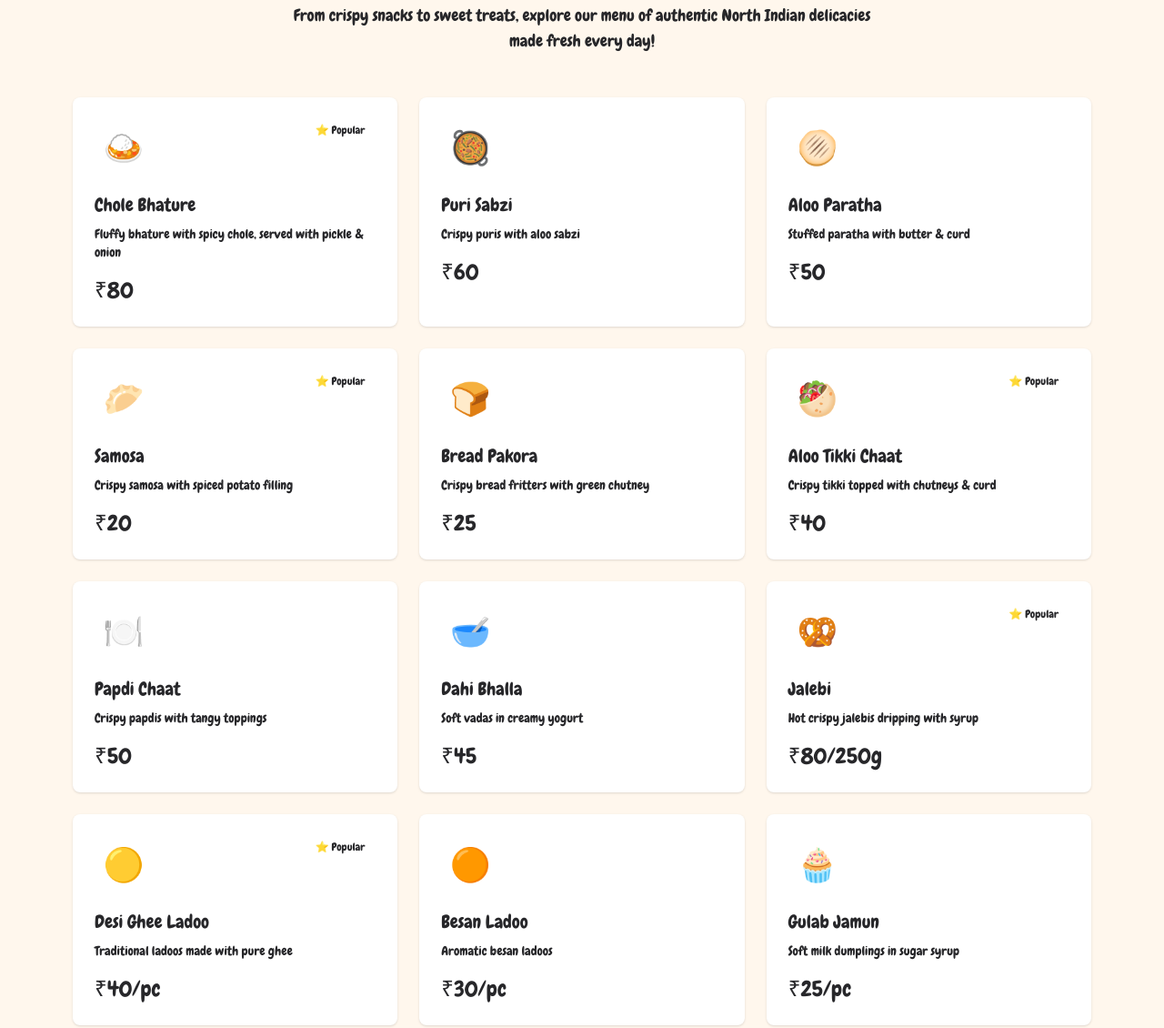
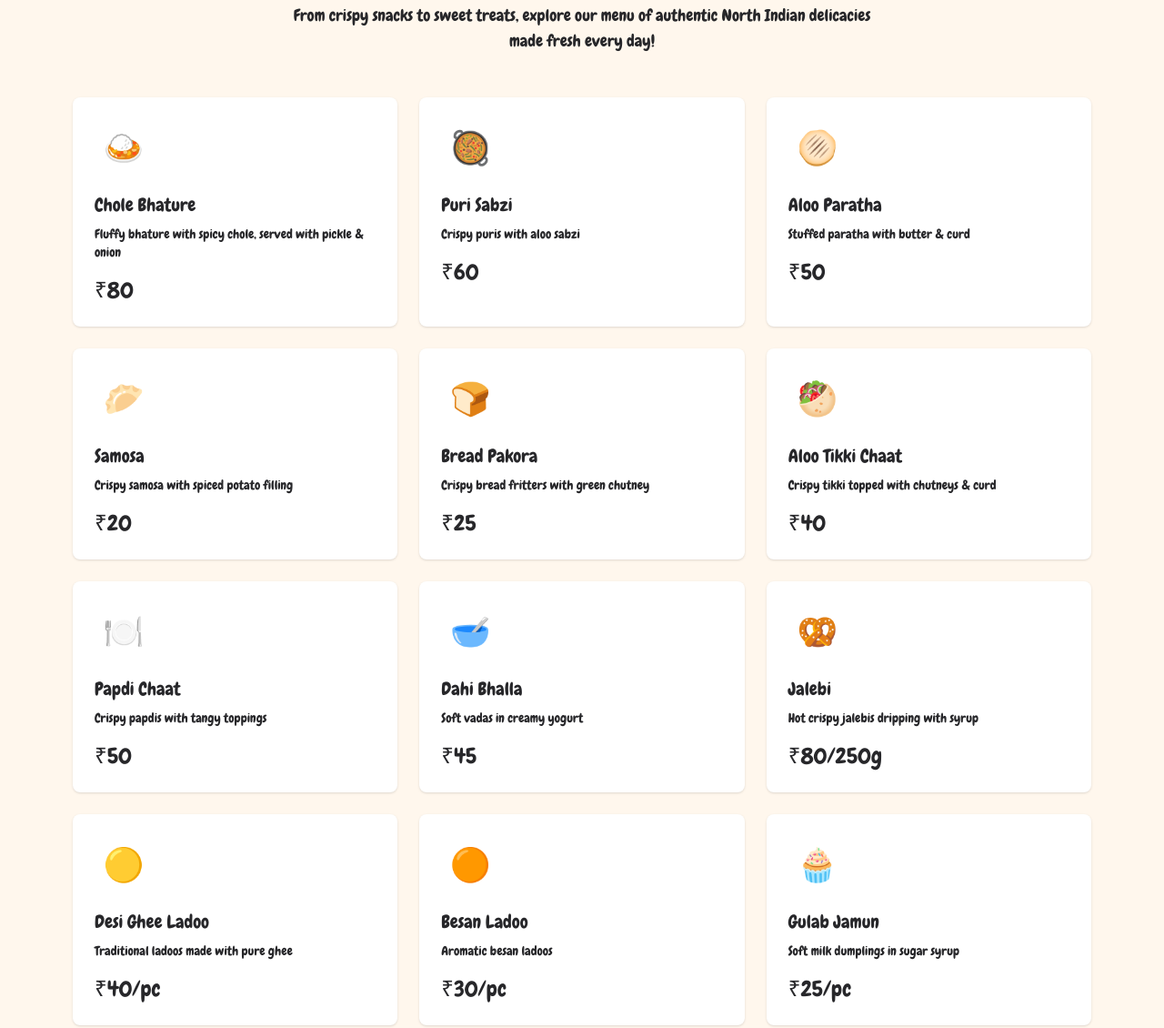
Before and after one commit to theharshdev/mrbhatura, a website: page index.html in a window 1280 px wide. Shown: the part 1731-2861 px from the top of the page at 91% size. Drawn offline with Linux system fonts and the light colour scheme.

```diff
--- a/index.html
+++ b/index.html
@@ -340,7 +340,6 @@
                 >
                   🍛
                 </div>
-                <span class="text-xs px-3 py-1 rounded-full">⭐ Popular</span>
               </div>
               <h3 class="text-xl mb-2">Chole Bhature</h3>
               <p class="text-sm mb-4">Fluffy bhature with spicy chole, served with pickle &amp; onion</p>
@@ -395,7 +394,6 @@
                 >
                   🥟
                 </div>
-                <span class="text-xs px-3 py-1 rounded-full">⭐ Popular</span>
               </div>
               <h3 class="text-xl mb-2">Samosa</h3>
               <p class="text-sm mb-4">Crispy samosa with spiced potato filling</p>
@@ -432,7 +430,6 @@
                 >
                   🥙
                 </div>
-                <span class="text-xs px-3 py-1 rounded-full">⭐ Popular</span>
               </div>
               <h3 class="text-xl mb-2">Aloo Tikki Chaat</h3>
               <p class="text-sm mb-4">Crispy tikki topped with chutneys &amp; curd</p>
@@ -487,7 +484,6 @@
                 >
                   🥨
                 </div>
-                <span class="text-xs px-3 py-1 rounded-full">⭐ Popular</span>
               </div>
               <h3 class="text-xl mb-2">Jalebi</h3>
               <p class="text-sm mb-4">Hot crispy jalebis dripping with syrup</p>
@@ -506,7 +502,6 @@
                 >
                   🟡
                 </div>
-                <span class="text-xs px-3 py-1 rounded-full">⭐ Popular</span>
               </div>
               <h3 class="text-xl mb-2">Desi Ghee Ladoo</h3>
               <p class="text-sm mb-4">Traditional ladoos made with pure ghee</p>
```
